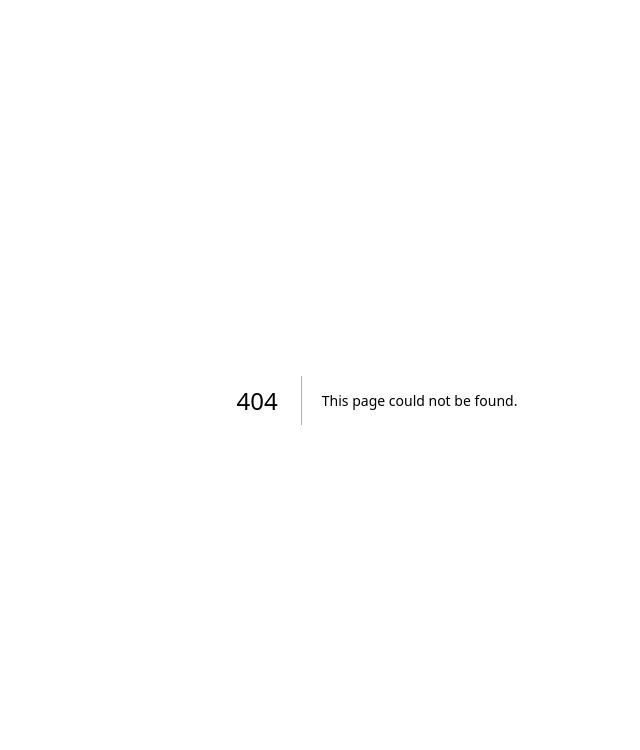
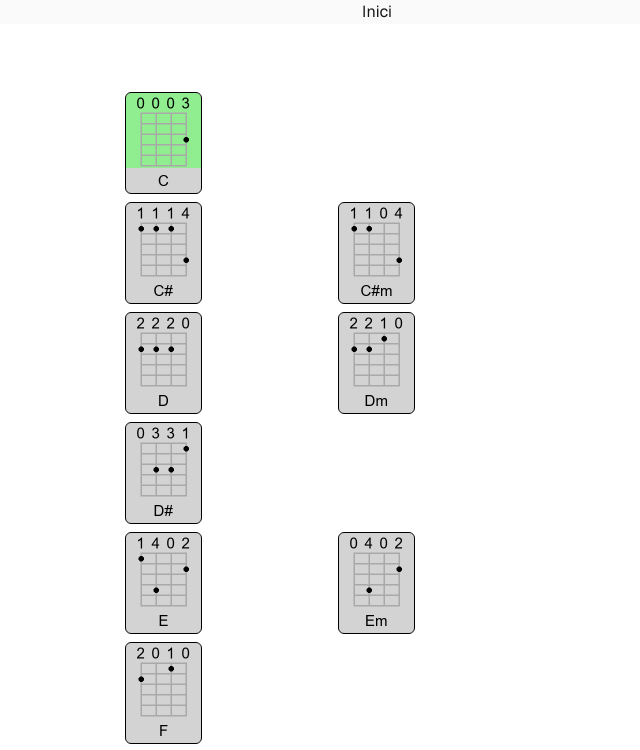
Before and after one commit to jma25l/ajudant-musical, a Next.js app: page /acordari in a window 1280 px wide. Before the commit this address had no page. Shown: the top 750 px of the page, without its empty margins (263-903 px from the left). Built offline with nearby package versions, Linux system fonts and the light colour scheme.

Commit message:
Catàleg acords

```diff
--- /dev/null
+++ b/app/acordari/page.tsx
@@ -0,0 +1,51 @@
+"use client"
+
+import Link from "next/link"
+import { cercaAcordsConeguts } from "@/lib/busca";
+import { FitxaAcord } from "@/components/fitxaAcord";
+import { useState, useEffect } from "react";
+import { AcordsDBList } from "@/lib/tipus";
+import { fonamentals } from "@/lib/escales";
+
+const families = ["X", "Xm", "X7"]
+
+
+export default function Acordari() {
+    const [coneguts, setConeguts] = useState<AcordsDBList>({});
+
+    useEffect(() => {
+        cercaAcordsConeguts().then(setConeguts);
+    }, [])
+
+    return (
+        <div className="flex flex-col flex-1 items-center justify-center bg-zinc-50 font-sans dark:bg-black">
+            <Link href="/">Inici</Link>
+
+            <main className="flex flex-1 w-full max-w-3xl flex-col items-center justify-start py-16 px-16 bg-white dark:bg-black sm:items-start">
+                <table className="acordari" style={{ tableLayout: "auto" }}>
+                    <tbody>
+                        {
+                            fonamentals.map(fon => (
+                                <tr key={fon}>
+                                    {families.map(fam => {
+                                        let acord = fam.replace('X', fon);
+                                        return (
+                                            <td key={acord}>
+                                                {coneguts[acord] ? (<FitxaAcord
+                                                    coneguts={coneguts}
+                                                    simplifica={false}
+                                                    acord={acord}
+                                                />) : <></>}
+                                            </td>
+                                        )
+                                    })}
+                                </tr>
+                            ))
+                        }
+
+                    </tbody>
+                </table>
+            </main>
+        </div>
+    )
+}
--- a/app/globals.css
+++ b/app/globals.css
@@ -26,6 +26,27 @@ body {
 }
 
 /* PROPIO JMA */
+.btn {
+  display: inline-block;
+  padding-top:3px;
+  padding-bottom:3px;
+  padding-left: 7px;
+  padding-right: 7px;
+  border-radius:5px;
+  margin: 3px;
+  min-width: 50px;
+}
+
+.btn.cA {
+  background-color: aquamarine;
+}
+
+.btn.cA:hover {
+  background-color: blue;
+  color: white;
+}
+
+/* Dins d'una cançó */
 h2 {
   font-size: 2rem;
   font-weight: bold;
@@ -112,23 +133,7 @@ h2 {
   width: 100%;
 }
 
-/* Visual Botons (Sense bootstrap, a veure què puc fer) */
-button.btn {
-  width: 10%;
-  min-width: 50px;
-  max-height: 200px;
-  margin: 5px;
-  border-radius: 10px;
-}
 
-button.btn.cA {
-  background-color: cyan;
-}
-
-button.btn.cA:hover {
-  background-color: blue;
-  color: white;
-}
 
 @media print {
   .noPrint {
@@ -148,3 +153,18 @@ button.btn.cA:hover {
   border: solid blue 3px;
   margin: 2px;
 }
+
+
+/* ACORDARI */
+.acordari{
+  width: 100%;
+}
+
+.acordari td{
+  vertical-align: middle;
+  text-align: center;
+  padding: 5px;
+}
+.acordari td>div{
+  margin:auto;
+}
--- a/app/page.tsx
+++ b/app/page.tsx
@@ -11,7 +11,8 @@ export default function Home() {
 
   return (
     <div className="flex flex-col flex-1 items-center justify-center bg-zinc-50 font-sans dark:bg-black">
-      <main className="flex flex-1 w-full max-w-3xl flex-col items-center justify-between py-32 px-16 bg-white dark:bg-black sm:items-start">
+      <main className="flex flex-1 w-full max-w-3xl flex-col items-center py-32 px-16 bg-white dark:bg-black sm:items-start">
+        <a href="acordari" className="btn cA">Catàleg d'acords</a>
         <div
           style={{
             display: "flex",
--- a/components/fitxaAcord.tsx
+++ b/components/fitxaAcord.tsx
@@ -46,6 +46,7 @@ export function FitxaAcord(props: FitxaAcordProps) {
           height={200}
           alt={acordNet}
           src={"/diagrames/" + acordNet + ".png"}
+          loading="eager"
         />
       </div>
     );
--- a/data/acords.yml
+++ b/data/acords.yml
@@ -16,6 +16,8 @@ coneguts:
   C:
     estat: 1
     ukelele: [0, 0, 0, 3]
+  C#:
+    ukelele: [1, 1, 1, 4]
   C#m:
     ukelele: [1, 1, 0, 4]
   D:
```
Also changed, not shown: public/diagrames/Ch.png (added), 1 other file (tests, documents, lock files or other folders).
